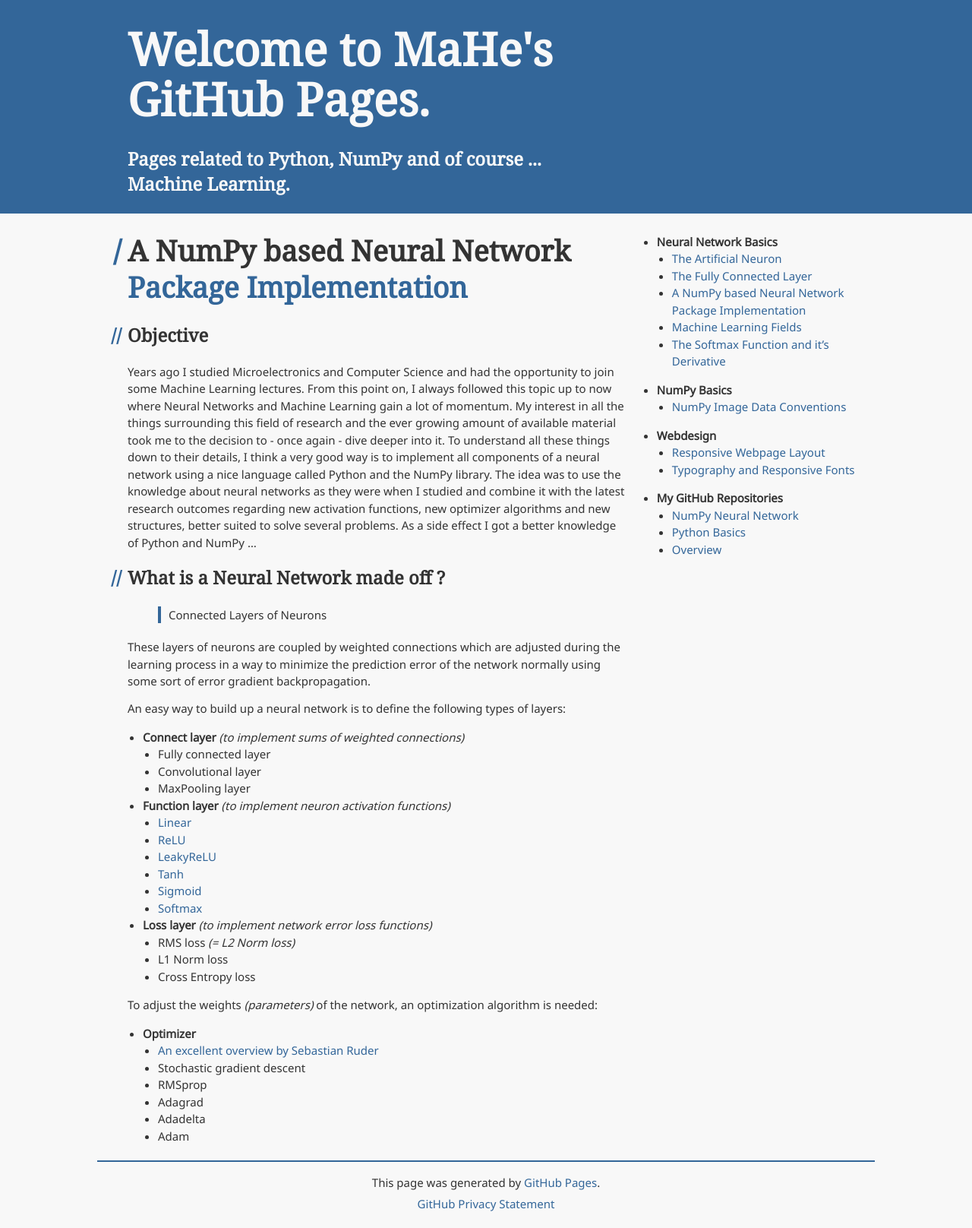
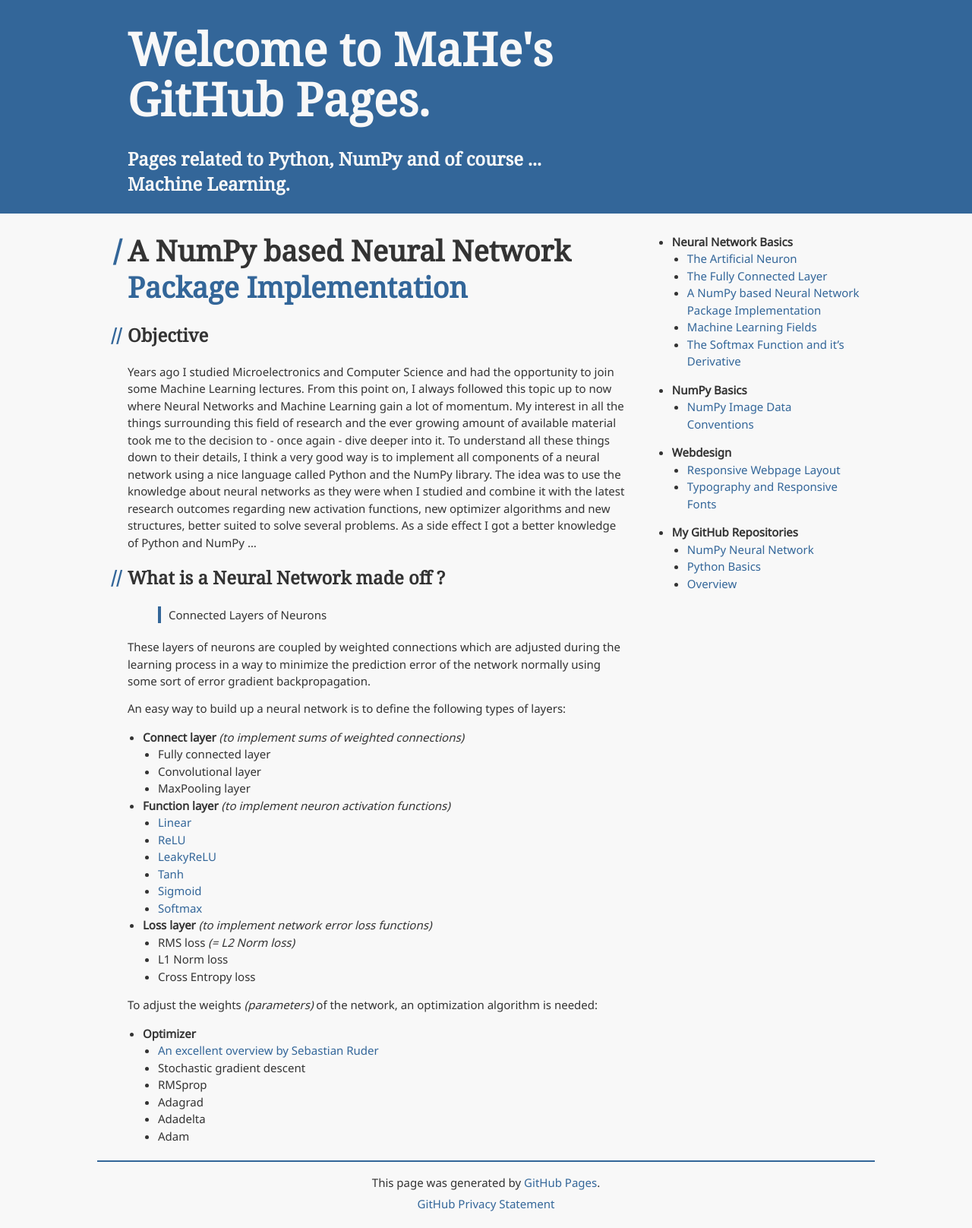
Before and after one commit to m-a-h-e/m-a-h-e.github.io, a Jekyll site: the page built from index.md, in a window 1280 px wide. Shown: the whole page at 76% size. Built offline with Jekyll 4.4.1, drawn with Linux system fonts in a browser that asks for light colours; our own code applies the rules of GitHub Pages for plain Markdown files.

Commit message:
more sidebar padding

```diff
--- a/_sass/responsive_layout.scss
+++ b/_sass/responsive_layout.scss
@@ -54,9 +54,6 @@ html {
     #footer {
         padding: 0px 20px;
     }
-    #sidebar {
-        padding-left: 0px;
-    }
 }
 
 @media (min-width: 1024px) {
```
